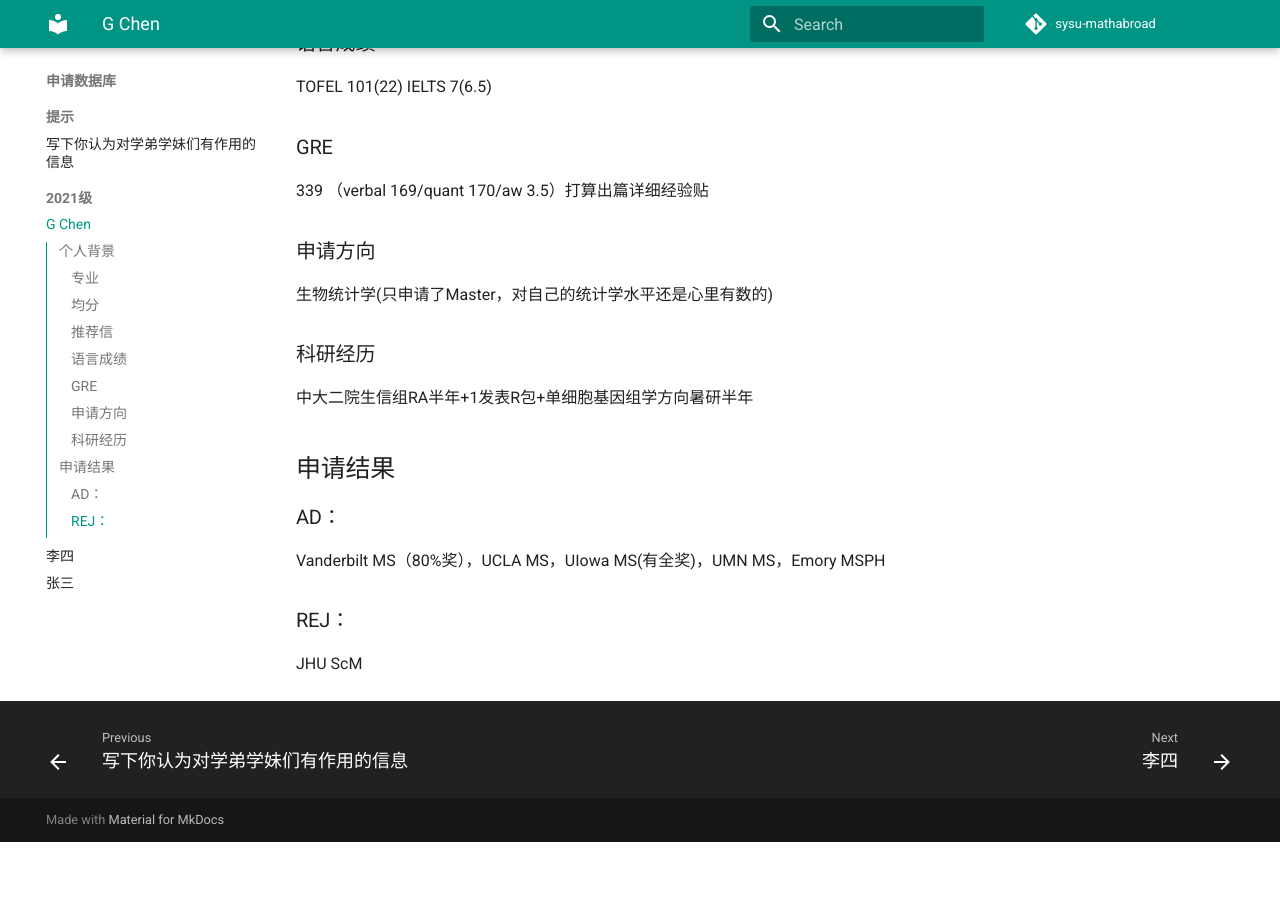
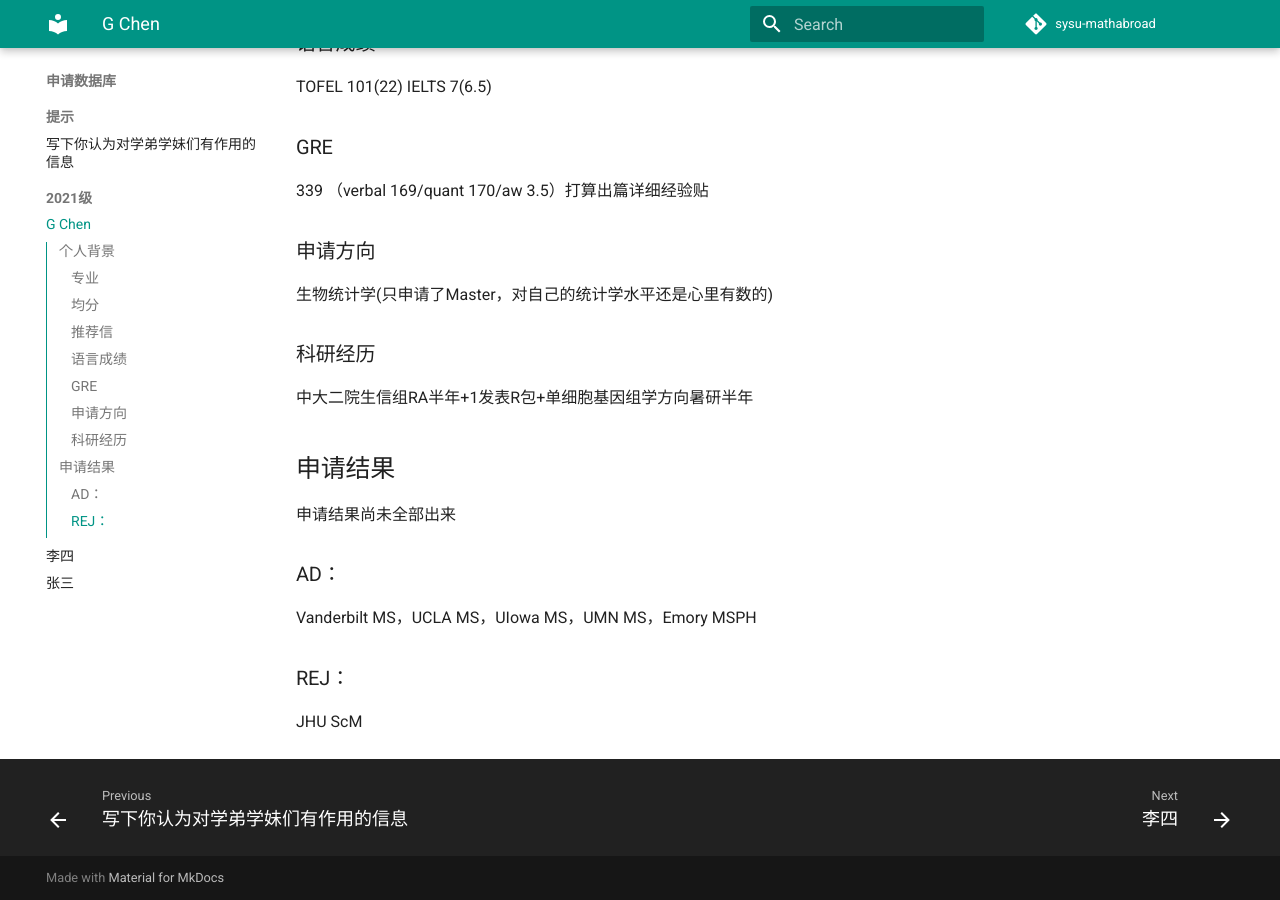
Before and after one commit to guanruchen03/SYSU-mathabroad, an MkDocs documentation site: the page built from docs/gchen.md, in a window 1280 px wide and 900 px high, scrolled down 561 px. Built offline with MkDocs 1.6.1 and Material for MkDocs 9.7.7, drawn with Linux system fonts in a browser that asks for light colours; comment, search, counter and statistics services are not loaded; before the commit the page ends 1403 px from its top, so only the background shows below that.

```diff
--- a/docs/gchen.md
+++ b/docs/gchen.md
@@ -17,8 +17,8 @@ TOFEL 101(22) IELTS 7(6.5)
 中大二院生信组RA半年+1发表R包+单细胞基因组学方向暑研半年
 
 ## 申请结果
-
+申请结果尚未全部出来
 ### AD：
-Vanderbilt MS（80%奖），UCLA MS，UIowa MS(有全奖)，UMN MS，Emory MSPH
+Vanderbilt MS，UCLA MS，UIowa MS，UMN MS，Emory MSPH
 ### REJ：
 JHU ScM
```
Also changed, not shown: docs/friend.md (+3 -0 lines), docs/index.md (+2 -2 lines).
